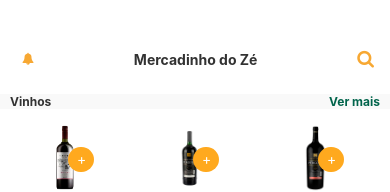
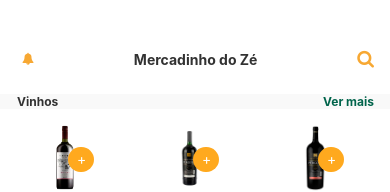
Before and after one commit to RodrigoGottschall/appMz-, a React Native app in the folder mercadinho-do-ze/: screen /Home in a window 390 px wide. Shown: the top 192 px of the page. Built offline with nearby package versions, Linux system fonts and the light colour scheme.

Commit message:
padding corrections

```diff
--- a/mercadinho-do-ze/components/HomeScreen/WineTextContainer.tsx
+++ b/mercadinho-do-ze/components/HomeScreen/WineTextContainer.tsx
@@ -28,8 +28,8 @@ const styles = StyleSheet.create({
     justifyContent: "space-between",
     alignItems: "center",
     backgroundColor: "#F9F9F9",
-    paddingLeft: 10,
-    paddingRight: 10,
+    paddingLeft: 17,
+    paddingRight: 16,
   },
   wineText: {
     fontSize: 12,
```
